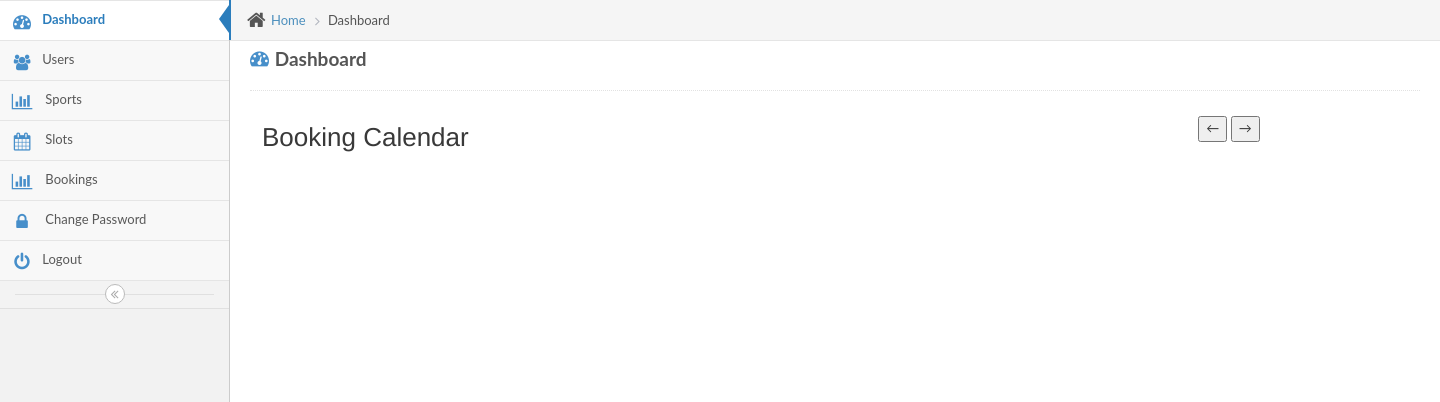
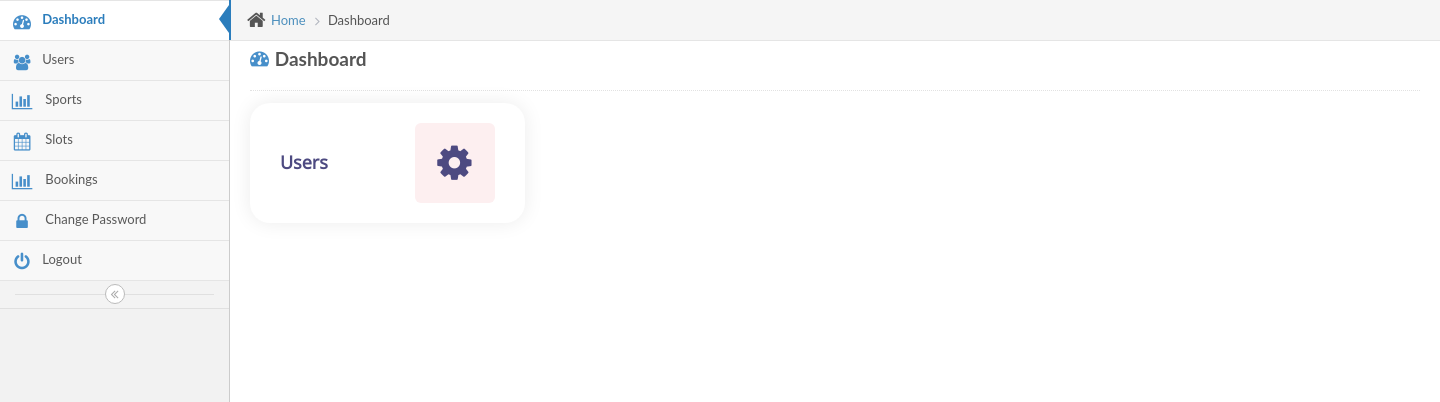
Before and after one commit to balajikalloji9/Campusclub, a CodeIgniter app: page /database/admin/dashboard in a window 1440 px wide. Shown: the part 45-447 px from the top of the page. Run offline with CodeIgniter, Linux system fonts and the light colour scheme; the visitor is signed in with stand-in values (Sample User, id 1); data that the repository does not hold is empty; some libraries are stand-ins or nearby versions.

Commit message:
dashboard.php

```diff
--- a/application/views/admin/dashboard.php
+++ b/application/views/admin/dashboard.php
@@ -12,8 +12,7 @@
 					<li class="active">Dashboard</li>
 				</ul><!-- /.breadcrumb -->
 			</div>
-			<script src="https://stackpath.bootstrapcdn.com/bootstrap/4.5.2/js/bootstrap.bundle.min.js"></script>
-    		<div class="page-content">
+			<div class="page-content">
 				<div class="page-header">
 					<?php
 						if($this->session->flashdata('message')!=''){
@@ -29,168 +28,130 @@
 					<i class=" pull-left blue fa fa-dashboard"></i>
 						Dashboard
 					</h1>
+					<!-- <div class="pull-right">
+						<a class="btn btn-success btn-sm" href="<?php echo site_url();?>master/hyderabad_city_tour_booking_data" type="button"><i class="fa fa-bar-chart fa-lg"></i> </a>
+						<a class="btn btn-warning btn-sm" href="<?php echo site_url();?>master/ramoji_film_city_booking_data" type="button"><i class="fa fa-bar-chart fa-lg"></i>  </a>
+						 <input type="hidden" name="hiv" id="hiv" value="0" />
+	               </div> -->
+				</div><!-- /.page-header -->
+				<div class="row">
+					<div class="col-md-3 col-xs-12 col-lg-3 col-sm-3">
+						<div class="widget-item-icon" onclick="location.href='<?php echo base_url('admin/users')?>';" style="color:blue">
+							<div class="edu_color_boxes box_left">
+	    						<div class="edu_dash_box_data">
+	    							   <h4><b>Users</b></h4>
+	    							   <p><span><b><?php echo $users_count;?></b></span></p>
+	    						</div>
+	    						<div class="edu_dash_box_icon">
+									<i class="fa fa-cog" aria-hidden="true"></i>
+	    						</div>
+	    					</div>
+				        </div>
+					</div>
 
-				</div><!-- /.row -->
+					<?php foreach($sports as $sport){?>
+					<div class="col-md-3 col-xs-12 col-lg-3 col-sm-3">
+						<div class="widget-item-icon" onclick="location.href='<?php echo base_url('admin/batchs')?>';" style="color:blue">
+							<div class="edu_color_boxes box_left">
+	    						<div class="edu_dash_box_data">
 
- <!-- <h1>Google Calendar</h1>
-    <div>
-        <iframe src="https://calendar.google.com/calendar/embed?src=your_calendar_id&ctz=Your/Timezone"
-                style="border: 0" width="800" height="600" frameborder="0" scrolling="no"></iframe>
-    </div>  -->
-				<section class="edu_admin_content">
-          <div class="">
-            <div class="">
-                <div class="row">
-                  <div class="col-xl-12 col-lg-4 col-md-4 col-sm-12 col-12">
+	    							   <h4><b><?php echo $sport['name']?></b></h4>
 
-                   <!--  <h1>Google Calendar</h1>
-    <div>
-        <iframe src="https://calendar.google.com/calendar/embed?src=your_calendar_id&ctz=Your/Timezone"
-                style="border: 0" width="800" height="600" frameborder="0" scrolling="no"></iframe>
-    </div> -->
-
-    <div class="container mt-5">
-
-    <div class="row">
-    <div class="col-xl-9 col-lg-9 col-md-9 col-sm-9 col-9">
-    <h2 >Booking Calendar</h2>
-    </div>
-    <div class="col-xl-3 col-lg-3 col-md-3 col-sm-3 col-3">
-     <div class="arrows" style="padding:5%;margin-left:50px">
-     <button class="arrow left-arrow" onclick="goBack()">&#8592;</button>
-     <button class="arrow right-arrow" onclick="goForward()">&#8594;</button>
-     </div>
-    </div>
-
-    </div>
-
-    <!-- Show flash message -->
+	    							   <ul><a href="<?php echo base_url('admin/bookings/all').'/'.$sport['id']?>"><span><b><?php $sport_id=$sport['id'];
+$booking_count=$this->db->query('select id from bookings where sport_id='.$sport_id.'')->result_array();
+	    							    echo count($booking_count);?></b></span></a></ul>
+	    						</div>
+	    						<div class="edu_dash_box_icon">
+									<i class="fa fa-futbol-o" aria-hidden="true"></i>
+	    						</div>
+	    					</div>
+				        </div>
+					</div><!-- /.col -->
+				<?php }?>
 
 
-    <div class="calendar table-container" id="calender_id">
-
-    </div>
-
-    <div id="slotModal" class="modal" tabindex="-1" role="dialog">
-
-    </div>
-</div>
-
-<script>
-    // Handle slot booking
-    $(document).on('click', '.date-cell .btn', function() {
-        var slotId = $(this).data('slot-id');
-        var currentDay = $(this).data('current-day');
-      var presentMonth=$("#present_month").val();
-        if (!$(this).hasClass('booked')) {
-
-            $.ajax({
-            type: 'post',
-            url: '<?=base_url();?>user/get_model_popup_data',
-            data: {slot_id: slotId,current_day: currentDay,present_month: presentMonth},
-            beforeSend: function(xhr){
-              xhr.overrideMimeType("text/plain; charset=utf-8");
-              $("#wait").css("display", "block");
-            },
-            success: function(data){
-              //var json = $.parseJSON(data);
-              //alert("OTP Send Successfully");
-              $("#slotModal").html(data);
-              $('#slot_id').val(slotId);
-              $('#slotModal').modal('show');
-            }
-          });
-        }
-    });
-</script>
-
-<script>
-    function goBack() {
-      //window.history.back();
-
-      var value="back";
-      var present_month=$("#present_month").val();
-      var month= parseInt(present_month)-1;
-      if(month == 0){
-        var newMonth=12;
-      }else{
-        var newMonth=month;
-      }
-
-    $.ajax({
-            type: 'post',
-            url: '<?=base_url();?>user/get_calender_data',
-            data: {present_month: newMonth,value:value},
-            beforeSend: function(xhr){
-              xhr.overrideMimeType("text/plain; charset=utf-8");
-              $("#wait").css("display", "block");
-            },
-            success: function(data){
-              //var json = $.parseJSON(data);
-              //alert("OTP Send Successfully");
-              $("#calender_id").html(data);
-            }
-          });
-
-    }
-
-    function goForward() {
-      //window.history.forward();
-
-      var value="next";
-      var present_month=$("#present_month").val();
-      var month= parseInt(present_month)+1;
-      if(month == 13){
-        var newMonth=1;
-      }else{
-        var newMonth=month;
-      }
-    $.ajax({
-            type: 'post',
-            url: '<?=base_url();?>user/get_calender_data',
-            data: {present_month: newMonth,value:value},
-            beforeSend: function(xhr){
-              xhr.overrideMimeType("text/plain; charset=utf-8");
-              $("#wait").css("display", "block");
-            },
-            success: function(data){
-              //var json = $.parseJSON(data);
-              //alert("OTP Send Successfully");
-              $("#calender_id").html(data);
-            }
-          });
-    }
-
-    $(window).on('load', function() {
-      // Your jQuery function here
-      var value="present";
-      var present_month=<?php echo date('m') ?>;
-
-      $.ajax({
-            type: 'post',
-            url: '<?=base_url();?>user/get_calender_data',
-            data: {present_month: present_month,value:value},
-            beforeSend: function(xhr){
-              xhr.overrideMimeType("text/plain; charset=utf-8");
-              $("#wait").css("display", "block");
-            },
-            success: function(data){
-              //var json = $.parseJSON(data);
-              //alert("OTP Send Successfully");
-              $("#calender_id").html(data);
-            }
-          });
-      //alert("Window is fully loaded!");
-    });
-  </script>
-                  </div>
-
-
-                </div>
-              </div>
-                  </div>
-
-          </section>
+					<!--<div class="col-md-3 col-xs-12 col-lg-3 col-sm-3">
+						<div class="widget-item-icon" onclick="location.href='#';" style="color:orange">
+							<div class="edu_color_boxes box_left">
+	    						<div class="edu_dash_box_data">
+	    							   <h4><b>Notifications</b></h4>
+	    							   <p><span><b>23</b></span></p>
+	    						</div>
+	    						<div class="edu_dash_box_icon">
+									<i class="fa fa-cog" aria-hidden="true"></i>
+	    						</div>
+	    					</div>
+				        </div>
+					</div>
+					<div class="col-md-3 col-xs-12 col-lg-3 col-sm-3">
+						<div class="widget-item-icon" onclick="location.href='#';" style="color:blue">
+							<div class="edu_color_boxes box_left">
+	    						<div class="edu_dash_box_data">
+	    							   <h4><b>Schedule</b></h4>
+	    							   <p><span><b>13</b></span></p>
+	    						</div>
+	    						<div class="edu_dash_box_icon">
+									<i class="fa fa-cog" aria-hidden="true"></i>
+	    						</div>
+	    					</div>
+				        </div>
+					</div>
+					<div class="col-md-3 col-xs-12 col-lg-3 col-sm-3">
+						<div class="widget-item-icon" onclick="location.href='#';" style="color:green">
+							<div class="edu_color_boxes box_left">
+	    						<div class="edu_dash_box_data">
+	    							   <h4><b>Exams</b></h4>
+	    							   <p><span><b>300</b></span></p>
+	    						</div>
+	    						<div class="edu_dash_box_icon">
+									<i class="fa fa-cog" aria-hidden="true"></i>
+	    						</div>
+	    					</div>
+				        </div>
+					</div>
+				</div>
+					<div class="row">
+						<div class="col-md-3 col-xs-12 col-lg-3 col-sm-3">
+							<div class="widget-item-icon" onclick="location.href='#';" style="color:blue">
+								<div class="edu_color_boxes box_left">
+		    						<div class="edu_dash_box_data">
+		    							   <h4><b>Materials</b></h4>
+		    							   <p><span><b>1200</b></span></p>
+		    						</div>
+		    						<div class="edu_dash_box_icon">
+										<i class="fa fa-cog" aria-hidden="true"></i>
+		    						</div>
+		    					</div>
+					        </div>
+						</div>
+						<div class="col-md-3 col-xs-12 col-lg-3 col-sm-3">
+							<div class="widget-item-icon" onclick="location.href='#';" style="color:red">
+								<div class="edu_color_boxes box_left">
+		    						<div class="edu_dash_box_data">
+		    							   <h4><b>Feedback</b></h4>
+		    							   <p><span><b>133</b></span></p>
+		    						</div>
+		    						<div class="edu_dash_box_icon">
+										<i class="fa fa-cog" aria-hidden="true"></i>
+		    						</div>
+		    					</div>
+					        </div>
+						</div>
+						<div class="col-md-3 col-xs-12 col-lg-3 col-sm-3">
+							<div class="widget-item-icon" onclick="location.href='#';" style="color:orange">
+								<div class="edu_color_boxes box_left">
+		    						<div class="edu_dash_box_data">
+		    							   <h4><b>Report your Problem</b></h4>
+		    							   <p><span><b>10</b></span></p>
+		    						</div>
+		    						<div class="edu_dash_box_icon">
+										<i class="fa fa-cog" aria-hidden="true"></i>
+		    						</div>
+		    					</div>
+					        </div>
+						</div> -->
+					</div>
+				</div><!-- /.row -->
 			</div><!-- /.col -->
 		</div><!-- /.row -->
 	</div><!-- /.page-content -->
```
